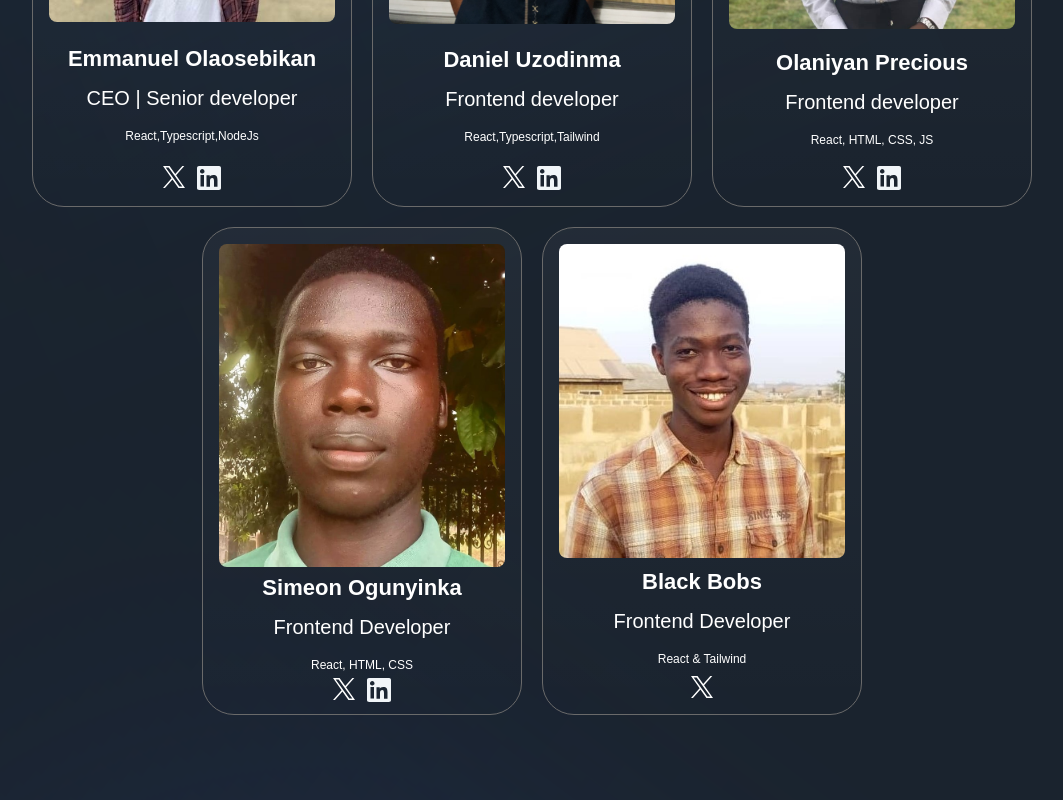
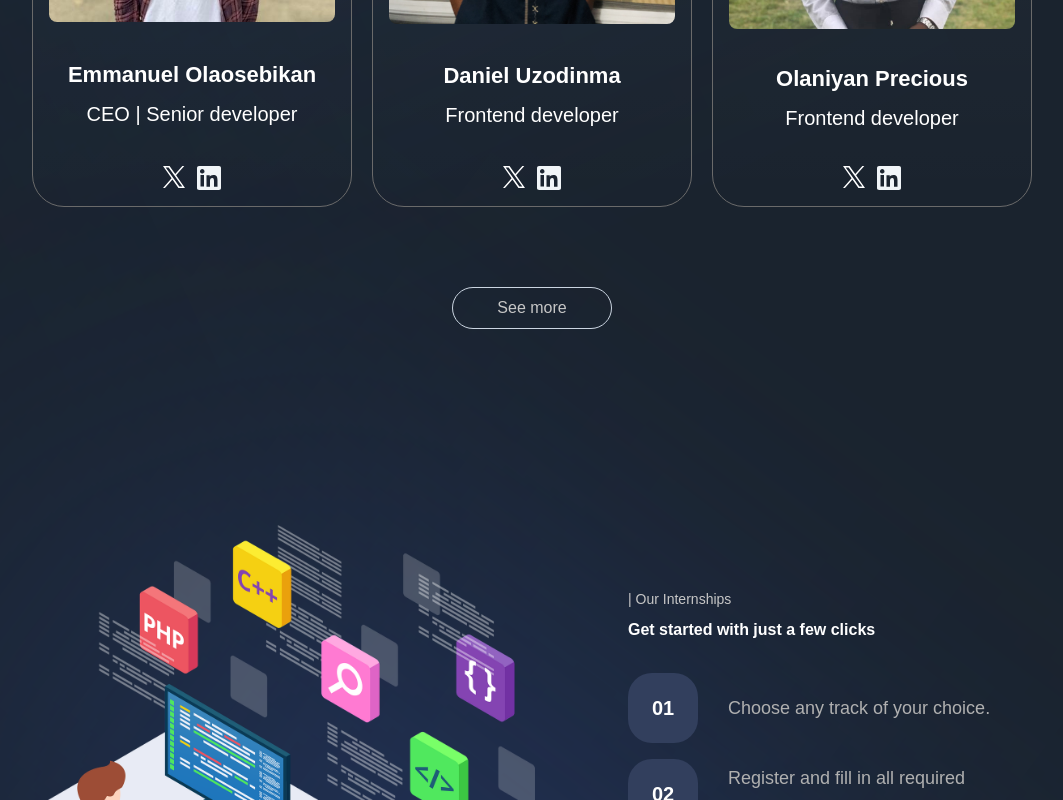
Before and after one commit to DannyUzo/buildbridge, a Next.js app: page / in a window 1280 px wide. Shown: the part 1480-2280 px from the top of the page, without its empty margins (108-1171 px from the left). Built offline with nearby package versions, Linux system fonts and the light colour scheme; a web font is replaced by a local one.

Commit message:
updates: Team page

```diff
--- /dev/null
+++ b/app/team/page.jsx
@@ -0,0 +1,24 @@
+"use client";
+
+import { teamMembers } from "../../constants";
+import { TeamCard } from "../../components/TeamCard";
+import { TitleText, TypingText } from "../../components";
+import styles from "../../styles";
+
+const TeamPage = () => {
+  return (
+    <div className="bg-primary-black relative overflow-hidden flex flex-col gap-y-10 p-5 md:p-20">
+        <TypingText title="Our Team" textStyles="text-center"/>
+      <div>
+        <TitleText title="Meet our dedicated team of developers and designers" textSytles="text-center md:text-[38px] text-[30px] leading-14"/>
+      </div>
+      <div className={`${styles.flexCenter} flex-wrap gap-5`}>
+        {teamMembers.map((team) => {
+          return <TeamCard key={team.id} {...team} />;
+        })}
+      </div>
+    </div>
+  );
+};
+
+export default TeamPage;
--- a/components/Button.jsx
+++ b/components/Button.jsx
@@ -1,6 +1,7 @@
-export const Button = ({ title, variant }) => (
+export const Button = ({ title, variant, onClick }) => (
   <button
     type="button"
+    onClick={onClick}
     className={`px-4 py-2  w-40 border border-slate-300 rounded-3xl ${variant} hover:text-white transition-colors text-secondary-white`}
   >
     {title}
--- a/components/CustomTexts.jsx
+++ b/components/CustomTexts.jsx
@@ -22,7 +22,7 @@ export const TitleText = ({ title, textSytles }) => (
     variants={textVariant2}
     initial="hidden"
     whileInView="show"
-    className={`mt-[8px] font-bold md:text-[64px] text-[40px] text-white ${textSytles}`}
+    className={`mt-[8px] font-bold  text-white ${textSytles}`}
   >
     {title}
   </motion.h2>
--- a/components/TeamCard.jsx
+++ b/components/TeamCard.jsx
@@ -7,11 +7,8 @@ export const TeamCard = ({
   imgUrl,
   name,
   role,
-  techStack,
   twitter,
-  twitterImg,
   linkedIn,
-  linkedInImg,
 }) => (
   <motion.div
     variants={fadeIn('up', 'tween', 0.2, 1)}
@@ -31,14 +28,11 @@ export const TeamCard = ({
       <p className="mt-[8px] font-normal sm:text-[20px] text-center text-[14px] text-white ">
         {role}
       </p>
-      <p className="mt-[14px]  font-normal text-center sm:text-[12px] text-[12px] text-white">
-        {techStack}
-      </p>
     </div>
     <div className="flex gap-3">
       <a href={twitter}>
         <img
-          src={twitterImg}
+          src="/twitter.svg"
           alt="twitter"
           className="w-[22px] h-[22px] object-contain"
         />
@@ -46,7 +40,7 @@ export const TeamCard = ({
       {linkedIn && (
       <a href={linkedIn}>
         <img
-          src={linkedInImg}
+          src="/linkedin.svg"
           alt="twitter"
           className="w-[24px] h-[24px] object-contain"
         />
--- a/constants/index.js
+++ b/constants/index.js
@@ -38,54 +38,47 @@ export const teamMembers = [
     imgUrl: '/DevEmmy.jpg',
     name: 'Emmanuel Olaosebikan',
     role: 'CEO | Senior developer',
-    techStack: 'React,Typescript,NodeJs',
     twitter: 'https://twitter.com/DevEmmy_',
-    twitterImg: '/twitter.svg',
     linkedIn: 'https://www.linkedin.com/in/devemmy/',
-    linkedInImg: '/linkedin.svg'
-
   },
   {
     id: '2',
     imgUrl: '/DevDann.jpg',
     name: 'Daniel Uzodinma',
     role: 'Frontend developer',
-    techStack: 'React,Typescript,Tailwind',
     twitter: 'https://twitter.com/DannyX236',
-    twitterImg: '/twitter.svg',
     linkedIn: 'https://www.linkedin.com/in/daniel-uzodinma-6ba3b7293',
-    linkedInImg: '/linkedin.svg'
   },
   {
     id: '3',
     imgUrl: '/DevPres.jpg',
     name: 'Olaniyan Precious',
     role: 'Frontend developer',
-    techStack: 'React, HTML, CSS, JS',
     twitter: 'https://twitter.com/historyreigns?t=dYv0KRDAMuAzhtF2IL291A&s=09',
-    twitterImg: '/twitter.svg',
     linkedIn: 'https://www.linkedin.com/in/precious-olaniyan-49886125a?utm_source=share&utm_campaign=share_via&utm_content=profile&utm_medium=android_app ',
-    linkedInImg: '/linkedin.svg'
   },
   {
     id: '4',
+    imgUrl: '/DevTosin.jpg',
+    name: 'Ayoola Tosin',
+    role: 'Brand Designer',
+    twitter: 'https://twitter.com/young_ayoola',
+    linkedIn: 'https://www.linkedin.com/in/ayoola-emma-tosin-9549231b5',
+  },
+  {
+    id: '5',
     imgUrl: '/DevSimeon.jpg',
     name: 'Simeon Ogunyinka',
     role: 'Frontend Developer',
-    techStack: 'React, HTML, CSS',
     twitter: 'https://twitter.com/OgunyinkaSimeon',
-    twitterImg: '/twitter.svg',
     linkedIn: 'https://www.linkedin.com/in/simeon-ogunyinka-89144b280?utm_source=share&utm_campaign=share_via&utm_content=profile&utm_medium=android_app',
-    linkedInImg: '/linkedin.svg'
   },
   {
-    id: '5',
+    id: '6',
     imgUrl: '/DevBobs.jpg',
     name: 'Black Bobs',
     role: 'Frontend Developer',
-    techStack: 'React & Tailwind',
     twitter: 'https://twitter.com/bobs_dev',
-    twitterImg: '/twitter.svg',
   }
 ]
 
--- a/sections/About.jsx
+++ b/sections/About.jsx
@@ -5,8 +5,16 @@ import { TypingText } from "../components";
 import { fadeIn, staggerContainer } from "../utils/motion";
 import { teamMembers } from "../constants";
 import { TeamCard } from "../components/TeamCard";
+import { useRouter } from "next/navigation";
+import { Button } from "../components/Button";
 
-const About = () => (
+const About = () => {
+  const router = useRouter();
+
+  const viewmembers = () => {
+    router.push("/team");
+  }
+ return (
   <section
     className={`${styles.paddings} relative z-10 mt-20 flex flex-col gap-y-20`}
     id="about"
@@ -65,11 +73,14 @@ const About = () => (
       </motion.p>
     </div>
     <div className={`${styles.flexCenter} flex-wrap gap-5`}>
-      {teamMembers.map((team) => {
+      {teamMembers.slice(0,3).map((team) => {
         return <TeamCard key={team.id} {...team} />;
       })}
     </div>
+    <div className={`${styles.flexCenter}`}>
+      <Button title="See more" onClick={viewmembers} />
+    </div>
   </section>
-);
+)};
 
 export default About;
--- a/sections/Contact.jsx
+++ b/sections/Contact.jsx
@@ -1,7 +1,7 @@
 "use client";
 import { motion } from "framer-motion";
 import styles from "../styles";
-import { fadeIn, staggerContainer, zoomIn } from "../utils/motion";
+import { fadeIn, staggerContainer } from "../utils/motion";
 import { ContactCard, TitleText } from "../components";
 
 const Feedback = () => (
@@ -10,7 +10,7 @@ const Feedback = () => (
     className={`${styles.paddings} ${styles.flexColLg} relative z-10 flex flex-col items-center justify-center`}
   >
     <div className="text-center">
-      <TitleText title="Let's Talk." />
+      <TitleText title="Let's Talk." textSytles="text-[40px]"/>
       <div>
         <motion.p
           variants={fadeIn("up", "tween", 0.2, 1)}
```
Also changed, not shown: public/DevTosin.jpg (added).
